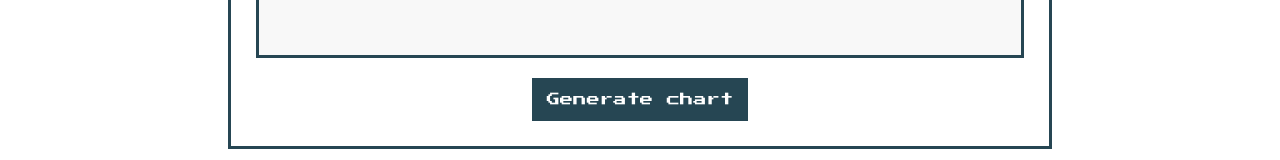
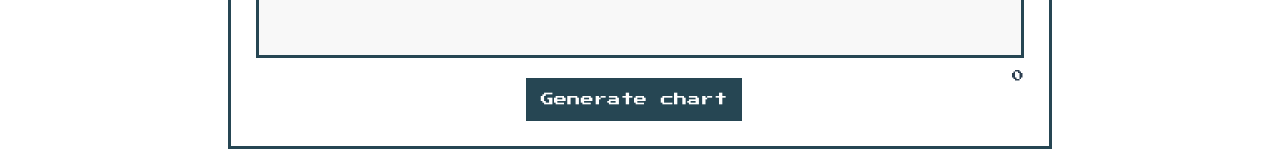
Before and after one commit to MiuMiuMiuMiuMiu/stitch-chart, a Vue app: page / in a window 1280 px wide. Shown: the part 421-581 px from the top of the page. Built offline with nearby package versions, Linux system fonts and the light colour scheme.

Commit message:
if html2canvas exceeds 14400x14400 userUnits, remove download button

```diff
--- a/src/components/ChartOption.vue
+++ b/src/components/ChartOption.vue
@@ -10,6 +10,7 @@
     <h2>Text:</h2>
     <div class="gauge-input">
       <textarea v-model="text" type="text" id="text" min="1" max="50"></textarea>
+      <p>{{ text.length }} </p>
     </div>
 
     <div class="generate-button">
@@ -28,7 +29,7 @@ export default {
     return {
       options: [
         {
-          id: 1,
+          id: 1, //aaaaaaaaaaaaaa
           option: "Binary"
         },
         {
@@ -42,6 +43,7 @@ export default {
       ],
       clicked: NaN,
       text: "",
+      maxInput: Number
     };
   },
   methods: {
@@ -50,6 +52,7 @@ export default {
     }
   },
   mounted() {
+    //Select binary option when website renders
     this.clicked = 1;
   },
   components: {
@@ -117,6 +120,10 @@ textarea {
   outline: none;
 }
 
+.gauge-input > p {
+  float: right;
+}
+
 .selected {
   color: royalblue;
 }
--- a/src/components/GenerateButton.vue
+++ b/src/components/GenerateButton.vue
@@ -16,7 +16,19 @@
       <h2>Chart:</h2>
       <CreateChart :binaryList="binaryList" />
     </div>
-    <PDFButton />
+
+    <!--
+      html2canvas cannot screenshot anything over 14400x14400 userUnits.
+      154 grid cells equals 13923 userUnits.
+    -->
+    <div v-if="this.binaryList[0].length <= 154">
+      <PDFButton />
+    </div>
+    <div v-else>
+      <p>Unfortunately you cannot download charts with a more than 154 stitches on one row!</p>
+      <p>Your current stitch count: {{ this.binaryList[0].length }}</p>
+    </div>
+
   </div>
 
   <div v-if="this.validInput === false">
@@ -51,9 +63,13 @@ export default {
   data() {
     return {
       validInput: Boolean,
+      //Contains list(s) of binary code which is used to generate grid
       binaryList: [''],
+      //Used to display code in its original form
       displayCode: [''],
+      //Morse JSON
       morse: Morse,
+      //Braille JSON
       braille: Braille
     }
   },
@@ -65,17 +81,21 @@ export default {
         //Most keyboard input can be translated to binary code.
         //Validationnot necessary.
         this.validInput = true;
+
+        console.log(this.binaryList[0].length)
       }
       else if (this.userChoice === 2) {
         //Morse
         if (this.validateInput(text)) {
           this.convertToMorse(text);
+          console.log(this.binaryList[0].length)
         }
       }
       else {
         //Braille
         if (this.validateInput(text)) {
           this.convertToBraille(text);
+          console.log(this.binaryList[0].length)
         }
       }
     },
--- a/src/components/PDFButton.vue
+++ b/src/components/PDFButton.vue
@@ -1,5 +1,5 @@
 <template>
-    <button @click="downloadPDF()" >Download</button>
+    <button @click="downloadPDF()">Download</button>
 </template>
 
 <script>
@@ -12,14 +12,13 @@ export default {
         downloadPDF() {
             //Get div of pattern
             let pattern = document.querySelector("#pattern");
-
             //Add class to rotate div and set max-content so html2canvas can capture entire div
             pattern.classList.add("rotatePattern");
 
             //Create pdf
-            html2canvas(pattern,  {scale: 3}).then(function(canvas) {
+            html2canvas(pattern, { scale: 3}).then(function (canvas) {
                 let base64image = canvas.toDataURL();
-                let pdf = new jsPDF('p', 'px', [canvas.width, canvas.height]);
+                let pdf = new jsPDF('p', 'pt', [canvas.width, canvas.height], true);
                 pdf.addImage(base64image, 'PNG', 0, 0, canvas.width, canvas.height);
                 pdf.save('codeChart.pdf')
             });
@@ -33,8 +32,8 @@ export default {
 
 <style>
 .rotatePattern {
-  transform: rotate(90deg);
-  width: max-content;
-  padding: 10px;
+    transform: rotate(90deg);
+    width: max-content;
+    padding: 10px;
 }
 </style>
```
